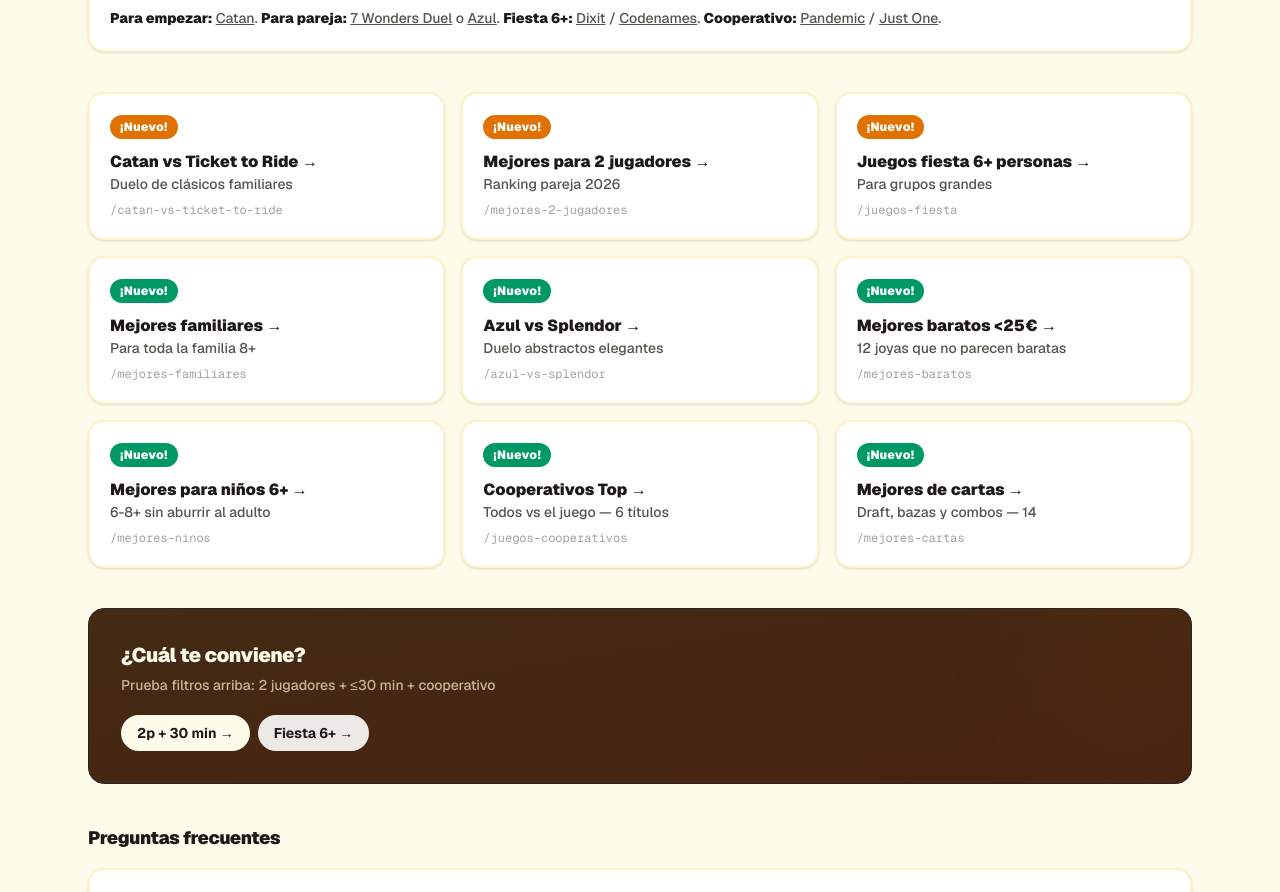
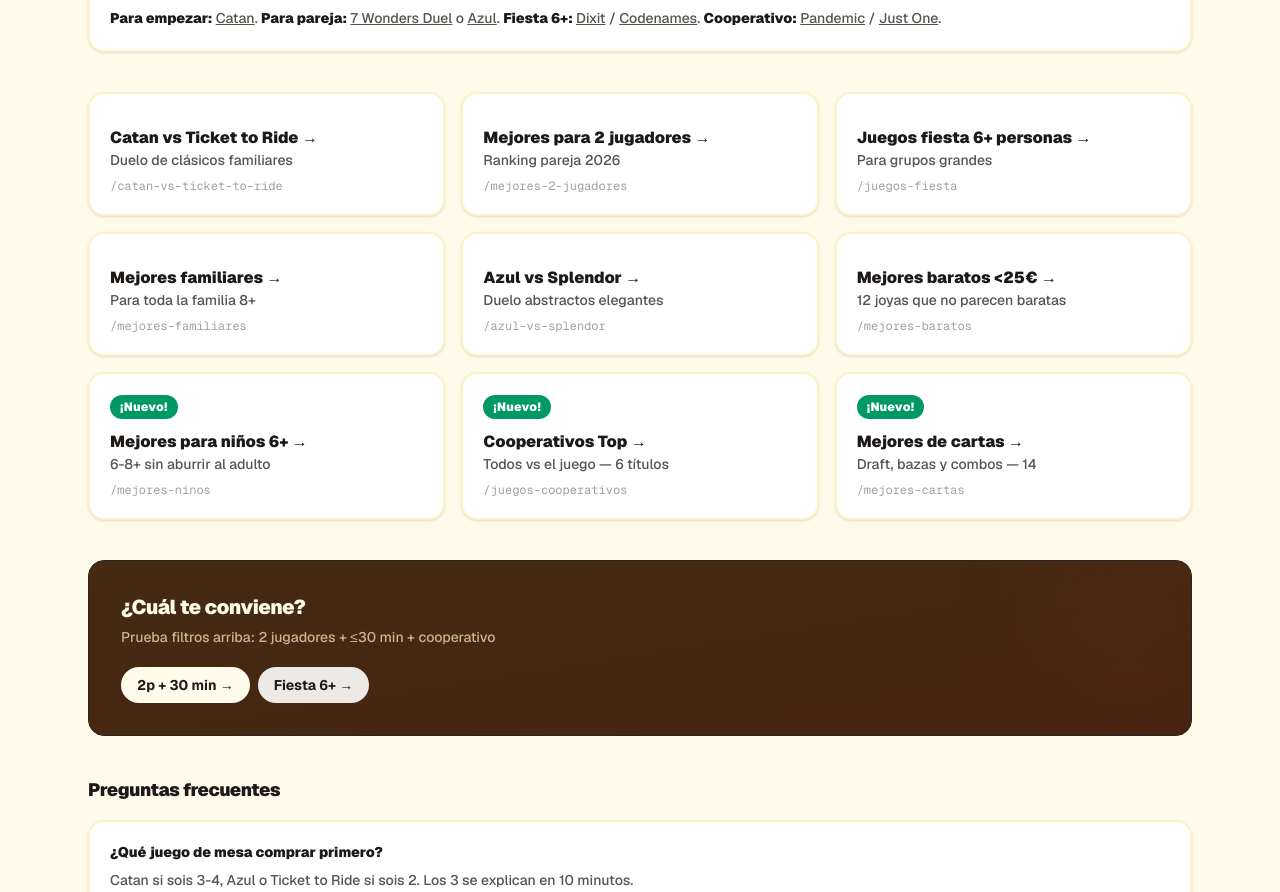
Before and after one commit to ReplikanteK/lamesacuadrada, a Next.js app: page / in a window 1280 px wide. Shown: the part 3508-4400 px from the top of the page. Built offline with nearby package versions, Linux system fonts and the light colour scheme.

Commit message:
fix(ui): deja ¡Nuevo! solo en 3 ultimas guias (ninos/coop/cartas)
- 6 primeras sin badge, ultimas 3 con ¡Nuevo! emerald
- evita saturacion visual comparativas
- Build 47/47 SSG

```diff
--- a/src/app/page.tsx
+++ b/src/app/page.tsx
@@ -188,9 +188,9 @@
       <section id="guias" className="max-w-6xl mx-auto px-6 w-full">
         <div className="grid sm:grid-cols-3 gap-4">
           {[
-            { title: "Catan vs Ticket to Ride", desc: "Duelo de clásicos familiares", slug: "/catan-vs-ticket-to-ride", badge: "¡Nuevo!" },
-            { title: "Mejores para 2 jugadores", desc: "Ranking pareja 2026", slug: "/mejores-2-jugadores", badge: "¡Nuevo!" },
-            { title: "Juegos fiesta 6+ personas", desc: "Para grupos grandes", slug: "/juegos-fiesta", badge: "¡Nuevo!" },
+            { title: "Catan vs Ticket to Ride", desc: "Duelo de clásicos familiares", slug: "/catan-vs-ticket-to-ride", badge: "" },
+            { title: "Mejores para 2 jugadores", desc: "Ranking pareja 2026", slug: "/mejores-2-jugadores", badge: "" },
+            { title: "Juegos fiesta 6+ personas", desc: "Para grupos grandes", slug: "/juegos-fiesta", badge: "" },
           ].map((c) => {
             const isLive = true;
             return (
@@ -199,7 +199,7 @@
                 href={c.slug}
                 className="bg-white border-2 rounded-2xl p-5 shadow-sm block hover:shadow-md hover:border-amber-300 border-amber-100 transition"
               >
-                <span className="text-xs font-black tracking-wide px-2.5 py-1 rounded-full bg-amber-600 text-white">{c.badge}</span>
+                {c.badge ? <span className="text-xs font-black tracking-wide px-2.5 py-1 rounded-full bg-amber-600 text-white">{c.badge}</span> : null}
                 <div className="font-black mt-3 text-stone-900">{c.title} →</div>
                 <div className="text-sm font-medium text-stone-600">{c.desc}</div>
                 <div className="text-xs font-mono text-stone-400 mt-2">{c.slug}</div>
@@ -209,9 +209,9 @@
         </div>
         <div className="grid sm:grid-cols-3 gap-4 mt-4">
           {[
-            { title: "Mejores familiares", desc: "Para toda la familia 8+", slug: "/mejores-familiares", badge: "¡Nuevo!" },
-            { title: "Azul vs Splendor", desc: "Duelo abstractos elegantes", slug: "/azul-vs-splendor", badge: "¡Nuevo!" },
-            { title: "Mejores baratos <25€", desc: "12 joyas que no parecen baratas", slug: "/mejores-baratos", badge: "¡Nuevo!" },
+            { title: "Mejores familiares", desc: "Para toda la familia 8+", slug: "/mejores-familiares", badge: "" },
+            { title: "Azul vs Splendor", desc: "Duelo abstractos elegantes", slug: "/azul-vs-splendor", badge: "" },
+            { title: "Mejores baratos <25€", desc: "12 joyas que no parecen baratas", slug: "/mejores-baratos", badge: "" },
             { title: "Mejores para niños 6+", desc: "6-8+ sin aburrir al adulto", slug: "/mejores-ninos", badge: "¡Nuevo!" },
             { title: "Cooperativos Top", desc: "Todos vs el juego — 6 títulos", slug: "/juegos-cooperativos", badge: "¡Nuevo!" },
             { title: "Mejores de cartas", desc: "Draft, bazas y combos — 14", slug: "/mejores-cartas", badge: "¡Nuevo!" },
@@ -223,7 +223,7 @@
                 href={c.slug}
                 className="bg-white border-2 rounded-2xl p-5 shadow-sm block hover:shadow-md hover:border-amber-300 border-amber-100 transition"
               >
-                <span className="text-xs font-black tracking-wide px-2.5 py-1 rounded-full bg-emerald-600 text-white">{c.badge}</span>
+                {c.badge ? <span className="text-xs font-black tracking-wide px-2.5 py-1 rounded-full bg-emerald-600 text-white">{c.badge}</span> : null}
                 <div className="font-black mt-3 text-stone-900">{c.title} →</div>
                 <div className="text-sm font-medium text-stone-600">{c.desc}</div>
                 <div className="text-xs font-mono text-stone-400 mt-2">{c.slug}</div>
```
